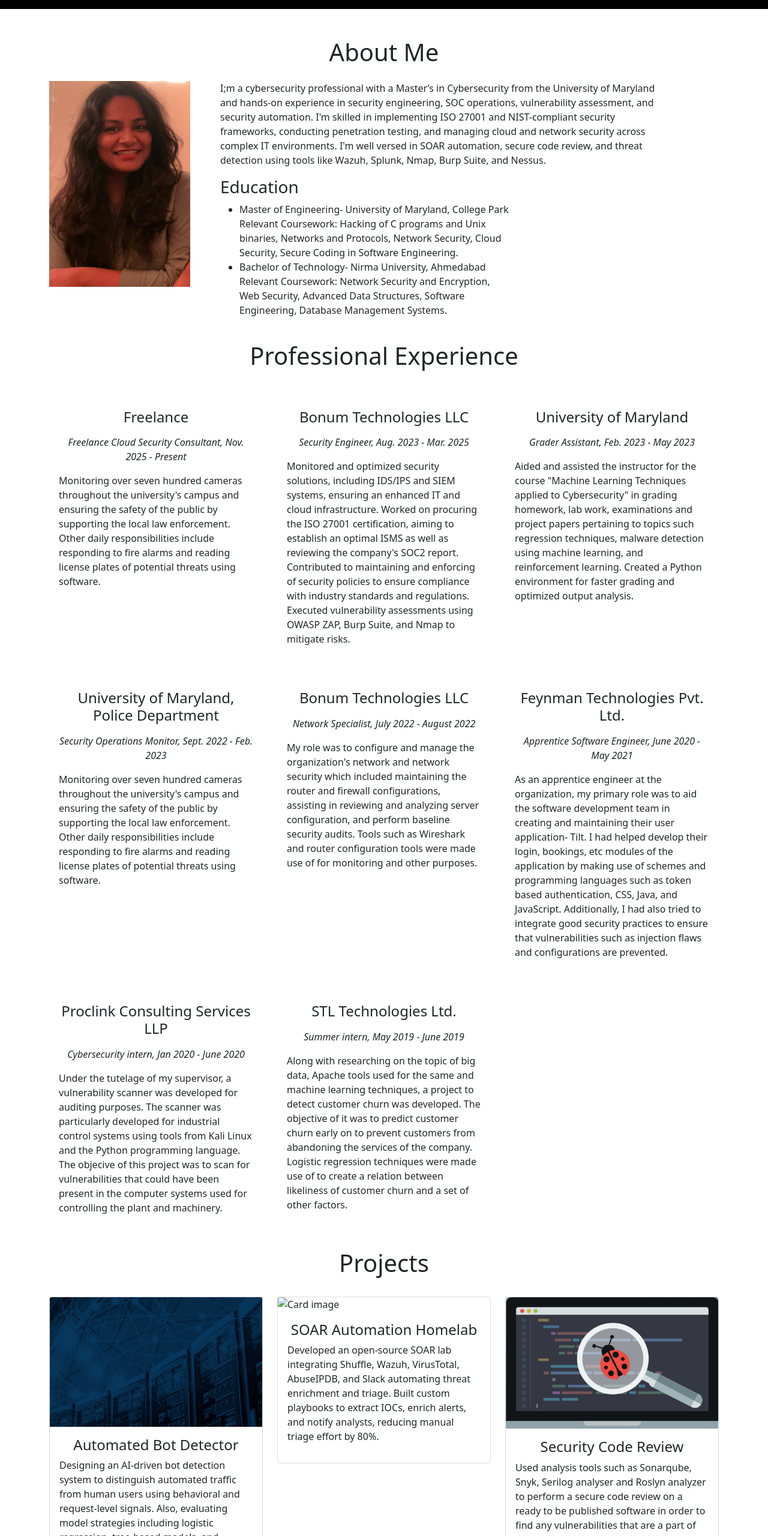
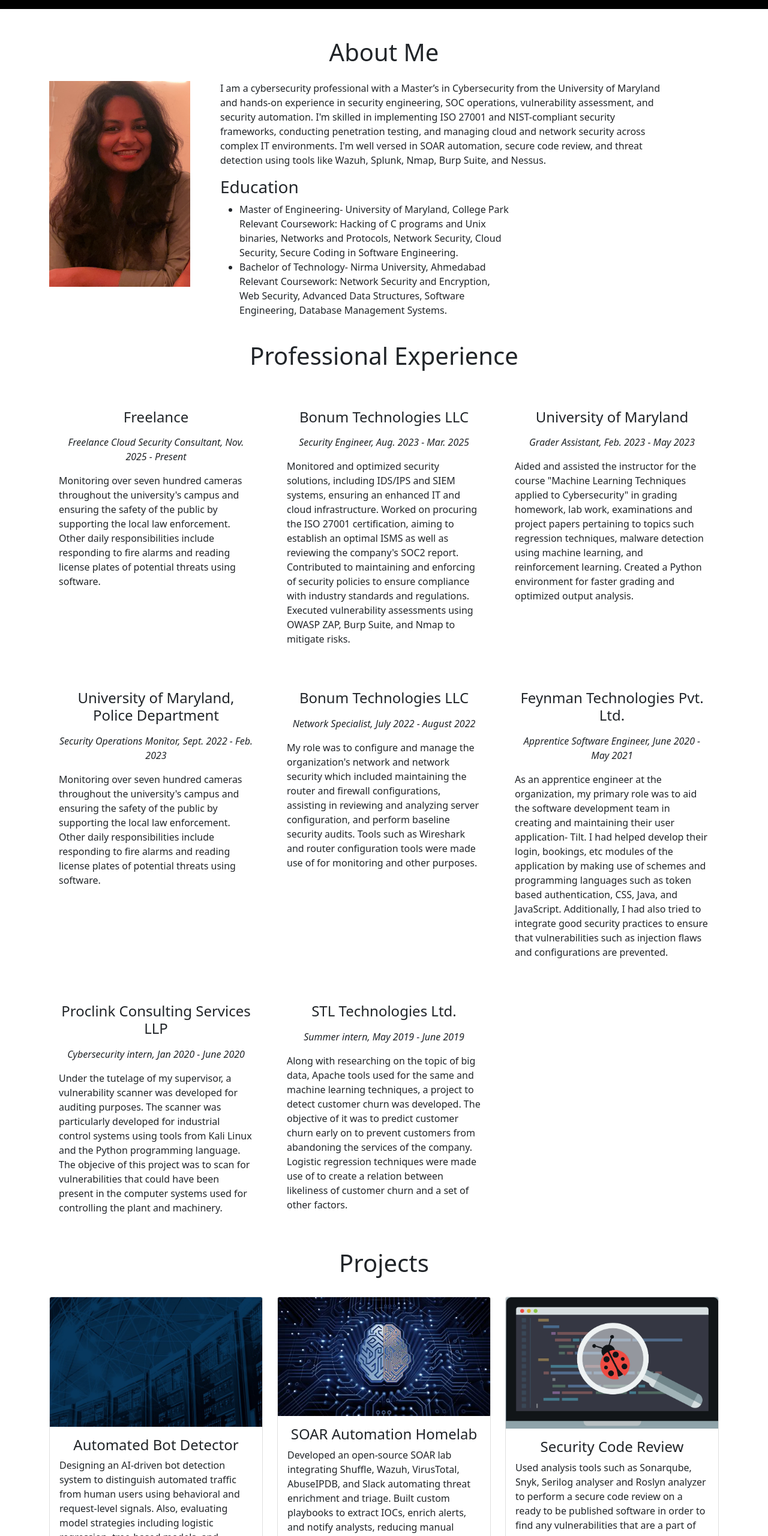
Before and after one commit to prachi-oza/prachi-oza.github.io, a plain HTML site: page index.html in a window 1280 px wide. Shown: the part 785-3345 px from the top of the page at 60% size. Drawn offline with nearby package versions, Linux system fonts and the light colour scheme.

Commit message:
Update index.html

```diff
--- a/index.html
+++ b/index.html
@@ -75,7 +75,7 @@ height="0" width="0" style="display:none;visibility:hidden"></iframe></noscript>
                 </div>
 
                 <div class="col-lg-8 reveal fade-right">
-                    <p> I;m a cybersecurity professional with a Master’s in Cybersecurity from the University of Maryland and hands-on experience in security engineering, SOC operations, vulnerability assessment, and security automation.
+                    <p> I am a cybersecurity professional with a Master’s in Cybersecurity from the University of Maryland and hands-on experience in security engineering, SOC operations, vulnerability assessment, and security automation.
                       I'm skilled in implementing ISO 27001 and NIST-compliant security frameworks, conducting penetration testing, and managing cloud and network security across complex IT environments. I'm well versed in SOAR automation, secure code review, and threat detection using tools like Wazuh, Splunk, Nmap, Burp Suite, and Nessus.
                     </p>
                     <p></p>
@@ -238,7 +238,7 @@ height="0" width="0" style="display:none;visibility:hidden"></iframe></noscript>
                 </div>
               <div class="col-lg-4 mt-4">
                     <div class="card portfolioContent">
-                        <img class="card-img-top" src="images/portfolioImage7.jpg" alt="Card image" style="width:100%">
+                        <img class="card-img-top" src="images/portfolioImage7.jpeg" alt="Card image" style="width:100%">
                         <div class="card-body">
                             <h4 class="card-title">SOAR Automation Homelab</h4>
                             <p class="card-text">
```
